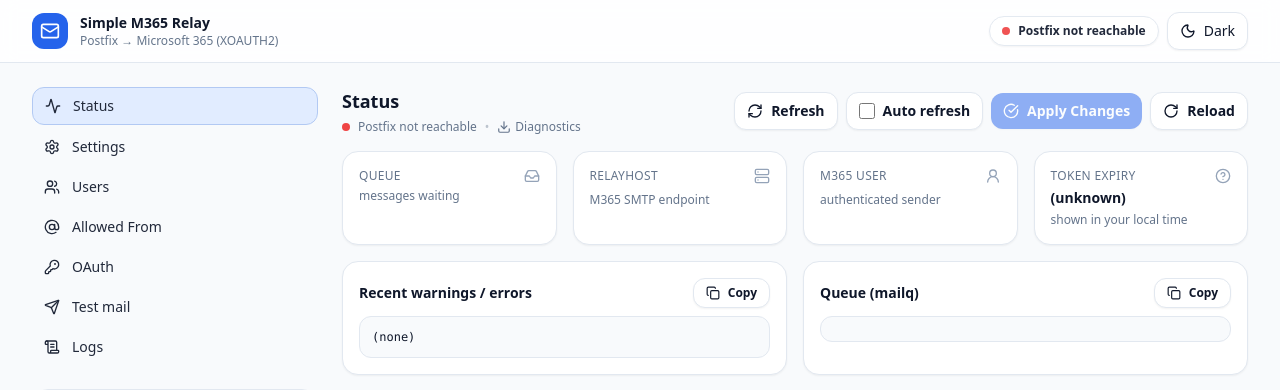
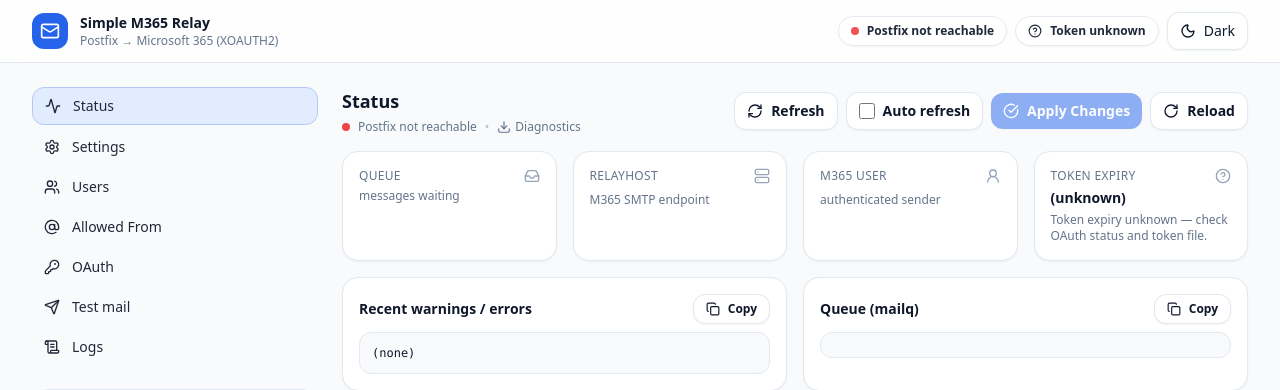
Before and after one commit to LickABrick/simple-m365-relay, a Python web app: template app/templates/index.html in a window 1280 px wide. Shown: the top 390 px of the page. Run offline with Jinja, Linux system fonts and the light colour scheme; the template is opened without the code that fills it, so the values that code supplies are empty; some libraries are stand-ins or nearby versions.

Commit message:
ui: show header chip when token expiry is unknown; clearer unknown hint

```diff
--- a/app/templates/index.html
+++ b/app/templates/index.html
@@ -247,11 +247,13 @@
       const hint = document.getElementById('tokenHint');
       const icon = document.getElementById('tokenCardIcon');
       const headerChip = document.getElementById('headerTokenChip');
+      const headerUnknown = document.getElementById('headerTokenUnknownChip');
       if (!card || !hint || !icon) return;
 
       const st = _tokenStatus(ts);
 
       if (headerChip) headerChip.classList.toggle('hidden', st.state !== 'expired');
+      if (headerUnknown) headerUnknown.classList.toggle('hidden', st.state !== 'unknown');
 
       // reset
       card.classList.remove('bg-red-50','border-red-200','bg-amber-50','border-amber-200');
@@ -273,7 +275,7 @@
         hint.textContent = `Token valid (${st.mins} min left) — shown in your local time.`;
         icon.innerHTML = '<i data-lucide="badge-check" class="h-4 w-4 text-emerald-600"></i>';
       } else {
-        hint.textContent = 'shown in your local time';
+        hint.textContent = 'Token expiry unknown — check OAuth status and token file.';
         icon.innerHTML = '<i data-lucide="help-circle" class="h-4 w-4"></i>';
       }
 
@@ -1049,6 +1051,11 @@
             <span id="headerTokenChip" class="hidden inline-flex items-center gap-2 rounded-full border border-red-200 bg-red-50 px-3 py-1.5 text-xs font-semibold text-red-900 shadow-sm dark:border-red-900/40 dark:bg-red-950 dark:text-red-200" title="OAuth token expired">
               <i data-lucide="badge-alert" class="h-3.5 w-3.5"></i>
               Token expired
+            </span>
+
+            <span id="headerTokenUnknownChip" class="hidden inline-flex items-center gap-2 rounded-full border border-slate-200 bg-white px-3 py-1.5 text-xs font-semibold text-slate-700 shadow-sm dark:border-slate-800 dark:bg-slate-900 dark:text-slate-200" title="Token expiry unknown">
+              <i data-lucide="help-circle" class="h-3.5 w-3.5"></i>
+              Token unknown
             </span>
           </div>
 
--- a/docker-compose.yml
+++ b/docker-compose.yml
@@ -67,4 +67,4 @@ services:
 volumes:
   # Keep the underlying Docker volume name to preserve existing data
   simple-m365-relay-data:
-    name: ms365-relay-data
+    name: ms365-relay_ms365-relay-data
```
